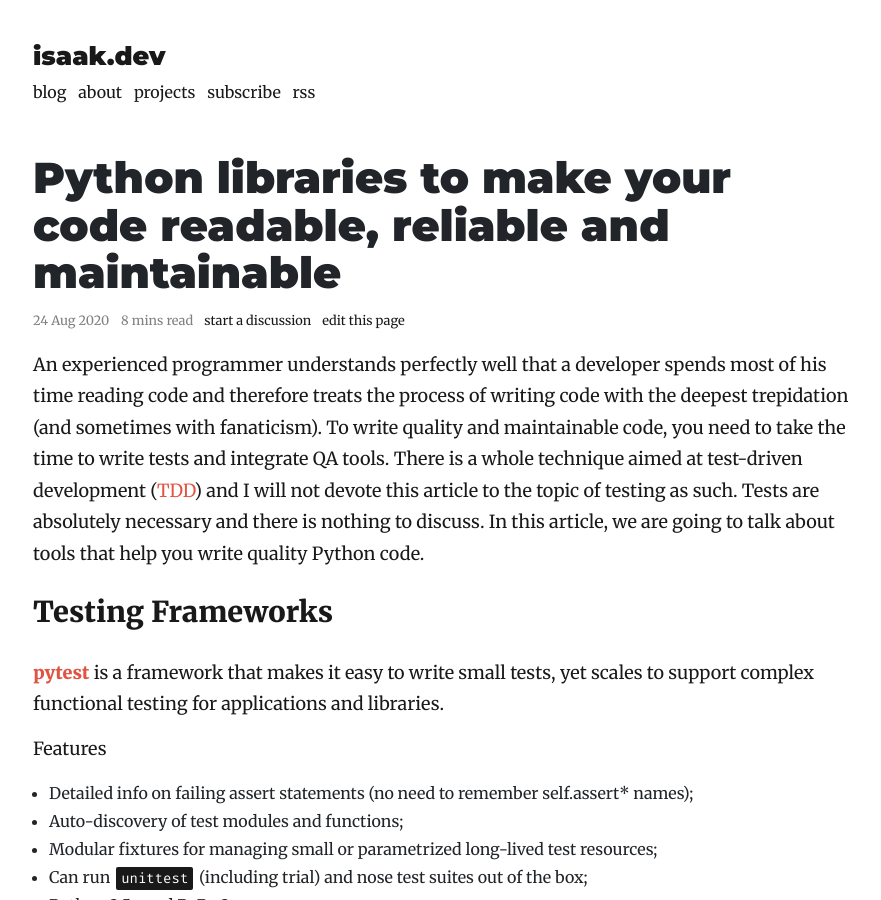
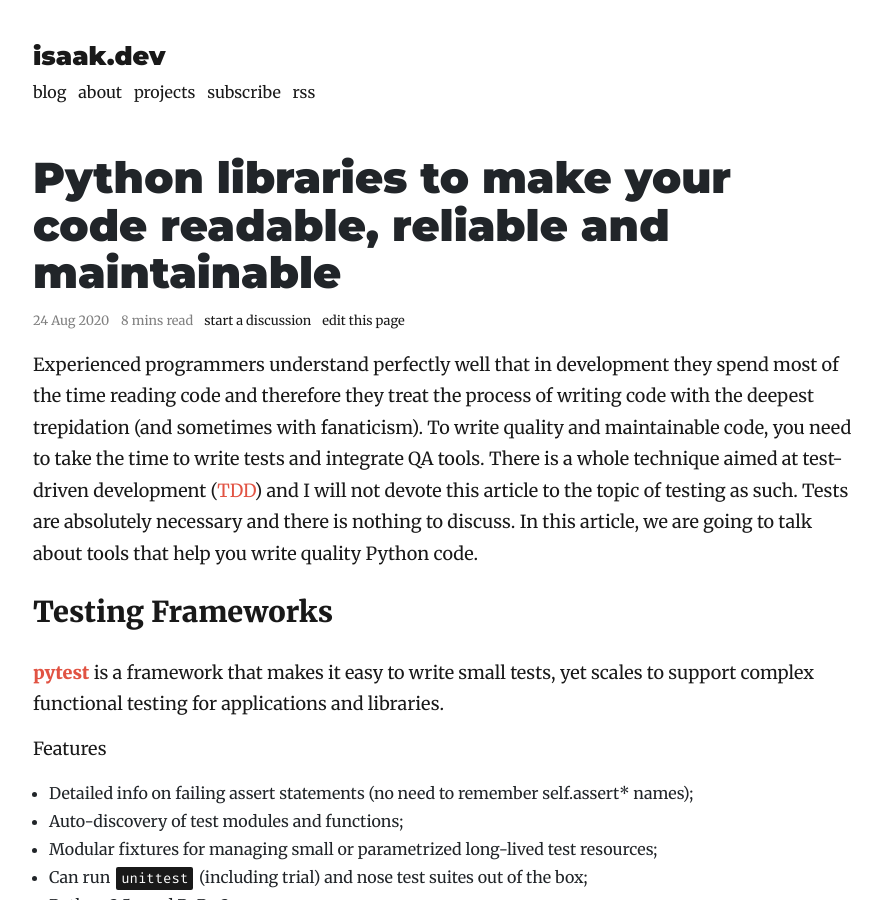
Before and after one commit to lk-geimfari/lk-geimfari.github.io, a Jekyll site: the page built from _posts/2020-08-24-python-libraries-to-make-your-code-readable-and-maintainable.md, in a window 1280 px wide and 900 px high. Shown: the whole window, without its empty margins (196-1077 px from the left). Built offline with Jekyll 4.4.1, drawn with Linux system fonts in a browser that asks for light colours; nearby versions of some CDN libraries; comment, search, counter and statistics services are not loaded.

Commit message:
Fix typos

```diff
--- a/_posts/2020-08-24-python-libraries-to-make-your-code-readable-and-maintainable.md
+++ b/_posts/2020-08-24-python-libraries-to-make-your-code-readable-and-maintainable.md
@@ -8,12 +8,12 @@ preview_img: rrm-post.png
 published: true
 ---
 
-An experienced programmer understands perfectly well that a developer spends most of his time reading code and
-therefore treats the process of writing code with the deepest trepidation (and sometimes with fanaticism).
-To write quality and maintainable code, you need to take the time to write tests and integrate QA tools.
-There is a whole technique aimed at test-driven development ([TDD]) and I will not devote
-this article to the topic of testing as such. Tests are absolutely necessary and there is nothing to discuss.
-In this article, we are going to talk about tools that help you write quality Python code.
+Experienced programmers understand perfectly well that in development they spend most of the time reading code
+and therefore they treat the process of writing code with the deepest trepidation (and sometimes with fanaticism).
+To write quality and maintainable code, you need to take the time to write tests and integrate QA tools. There is a
+whole technique aimed at test-driven development ([TDD]) and I will not devote this article to the topic of testing as
+such. Tests are absolutely necessary and there is nothing to discuss. In this article, we are going to talk about tools
+that help you write quality Python code.
 
 [TDD]: https://en.wikipedia.org/wiki/Test-driven_development
 
```
